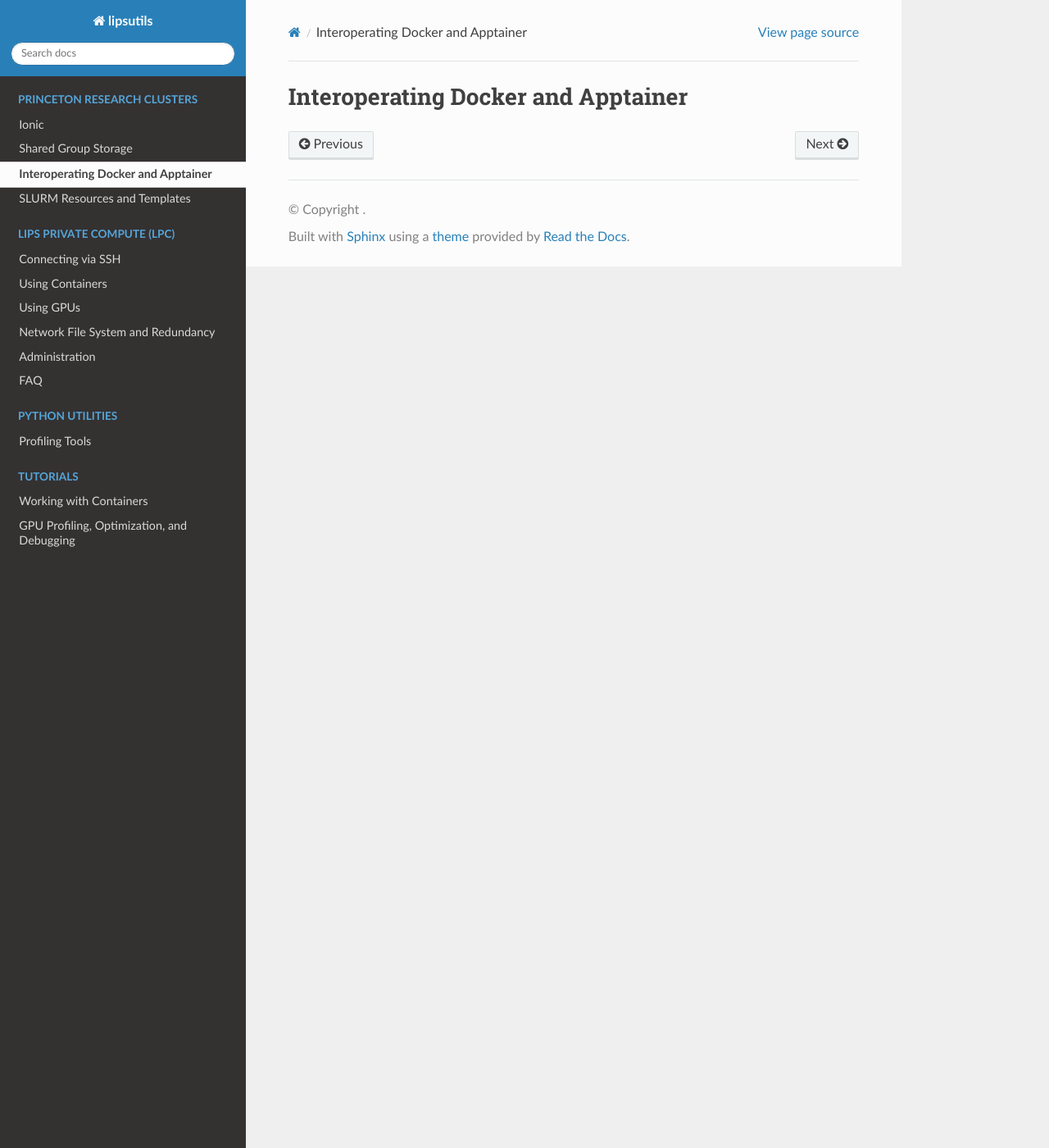
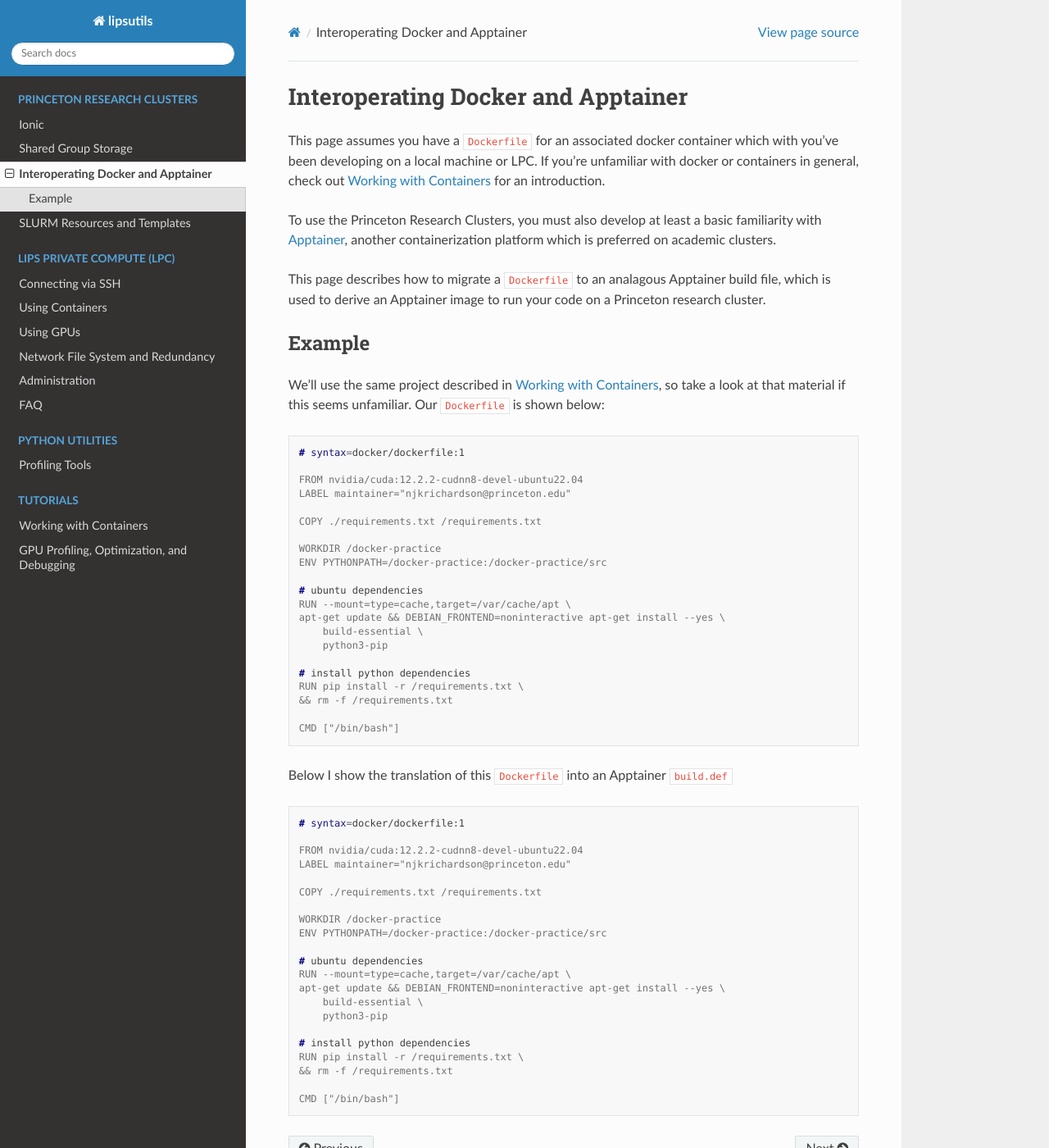
Before and after one commit to PrincetonLIPS/lipsutils, a Sphinx documentation site: the page built from docs/cluster-utils/apptainer.rst, in a window 1280 px wide and 1400 px high. Shown: the whole window at 82% size. Built offline with Sphinx 7.4.7 and the Read the Docs theme 3.1.0, drawn with Linux system fonts in a browser that asks for light colours.

Commit message:
doc: add docker/apptainer interop template

```diff
--- a/docs/cluster-utils/apptainer.rst
+++ b/docs/cluster-utils/apptainer.rst
@@ -1,2 +1,65 @@
 Interoperating Docker and Apptainer
 ===================================
+
+This page assumes you have a ``Dockerfile`` for an associated docker container which with you've been developing on a local machine or LPC.
+If you're unfamiliar with docker or containers in general, check out :doc:`../tutorials/docker` for an introduction.
+
+To use the Princeton Research Clusters, you must also develop at least a basic familiarity with `Apptainer <https://apptainer.org/>`_, another containerization platform which is preferred on academic clusters.
+
+This page describes how to migrate a ``Dockerfile`` to an analagous Apptainer build file, which is used to derive an Apptainer image to run your code on a Princeton research cluster.
+
+Example
+-------
+
+We'll use the same project described in :doc:`../tutorials/docker`, so take a look at that material if this seems unfamiliar.
+Our ``Dockerfile`` is shown below:
+
+.. code-block:: console
+
+    # syntax=docker/dockerfile:1
+
+    FROM nvidia/cuda:12.2.2-cudnn8-devel-ubuntu22.04
+    LABEL maintainer="njkrichardson@princeton.edu"
+
+    COPY ./requirements.txt /requirements.txt
+
+    WORKDIR /docker-practice
+    ENV PYTHONPATH=/docker-practice:/docker-practice/src
+
+    # ubuntu dependencies
+    RUN --mount=type=cache,target=/var/cache/apt \
+    apt-get update && DEBIAN_FRONTEND=noninteractive apt-get install --yes \
+        build-essential \
+        python3-pip
+
+    # install python dependencies
+    RUN pip install -r /requirements.txt \
+    && rm -f /requirements.txt
+
+    CMD ["/bin/bash"]
+
+Below I show the translation of this ``Dockerfile`` into an Apptainer ``build.def``
+
+.. code-block:: console
+
+    # syntax=docker/dockerfile:1
+
+    FROM nvidia/cuda:12.2.2-cudnn8-devel-ubuntu22.04
+    LABEL maintainer="njkrichardson@princeton.edu"
+
+    COPY ./requirements.txt /requirements.txt
+
+    WORKDIR /docker-practice
+    ENV PYTHONPATH=/docker-practice:/docker-practice/src
+
+    # ubuntu dependencies
+    RUN --mount=type=cache,target=/var/cache/apt \
+    apt-get update && DEBIAN_FRONTEND=noninteractive apt-get install --yes \
+        build-essential \
+        python3-pip
+
+    # install python dependencies
+    RUN pip install -r /requirements.txt \
+    && rm -f /requirements.txt
+
+    CMD ["/bin/bash"]
```
